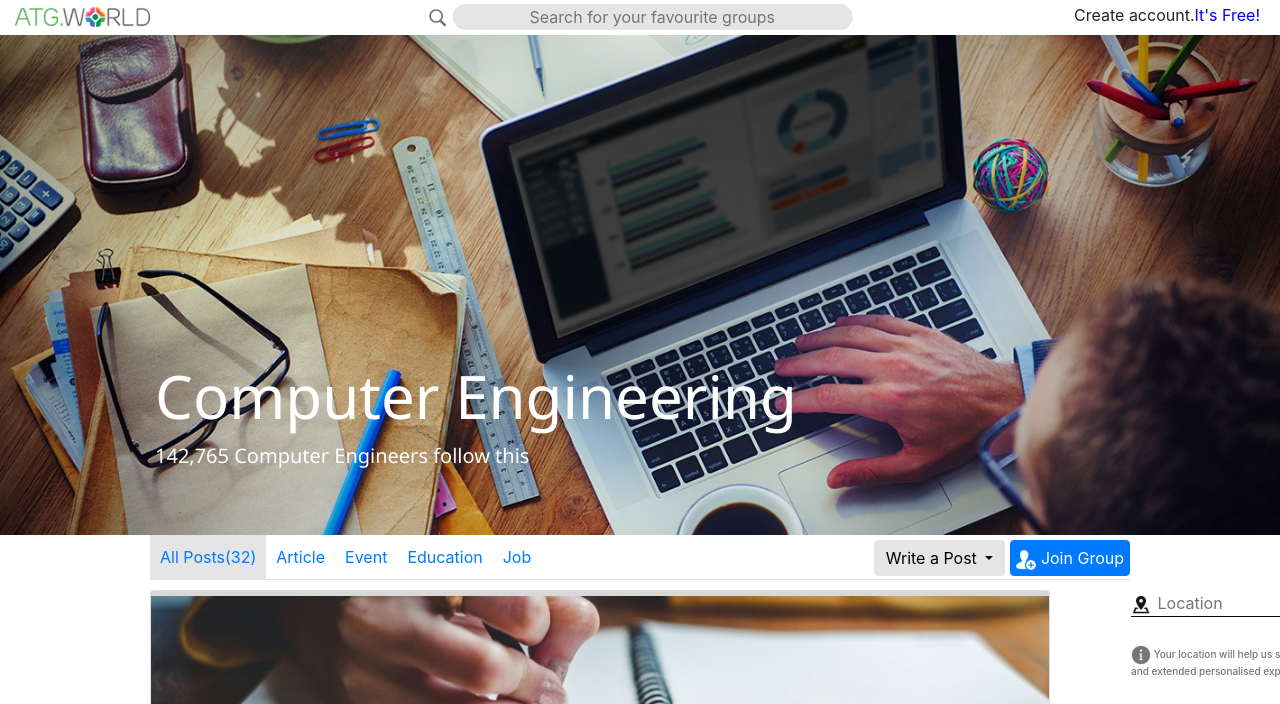
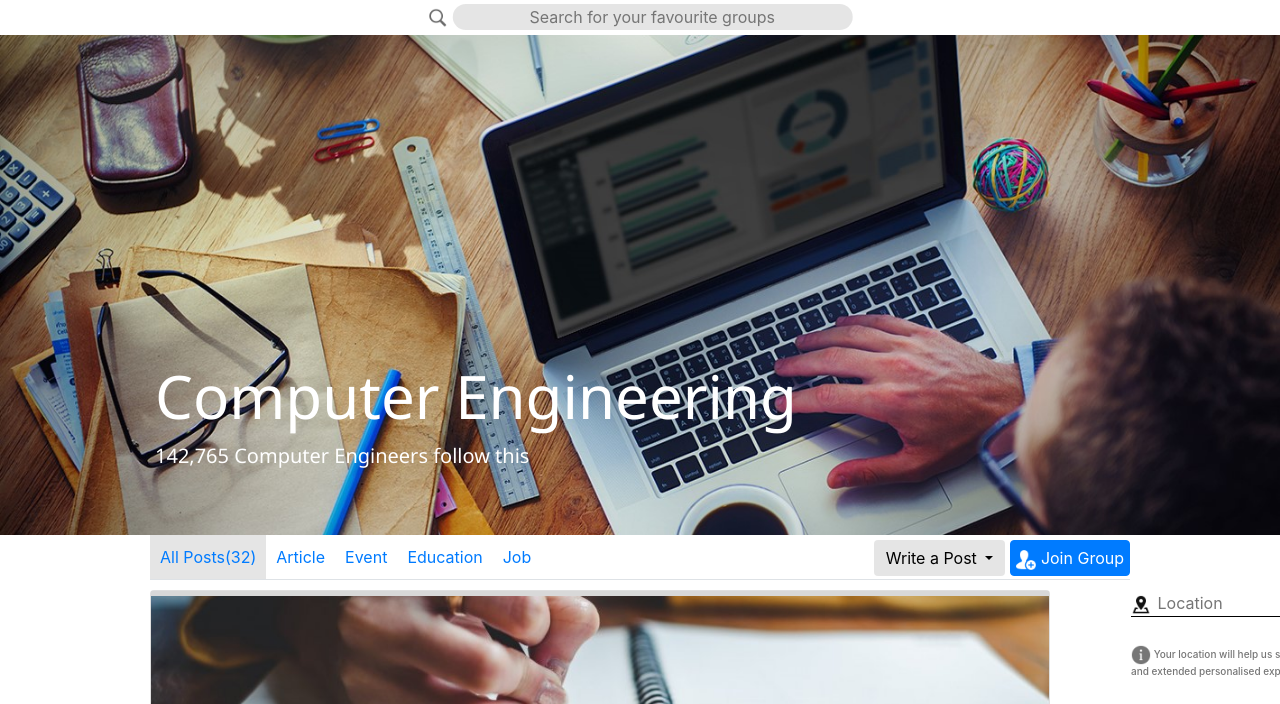
Before and after one commit to amang06/samplepage3, a plain HTML site: page index.html in a window 1280 px wide. Shown: the top 704 px of the page. Drawn offline with nearby package versions, Linux system fonts and the light colour scheme.

Commit message:
Update index.html

```diff
--- a/index.html
+++ b/index.html
@@ -28,7 +28,7 @@
         <div class="header">
             <div class="container-fluid" >
                 <div class="logo">
-                    <label class="navbar-brand"><img src="img/logo.png"></label>
+                    <label class="navbar-brand"></label>
                 </div>
                 <div class="search">
                     <p>
```
